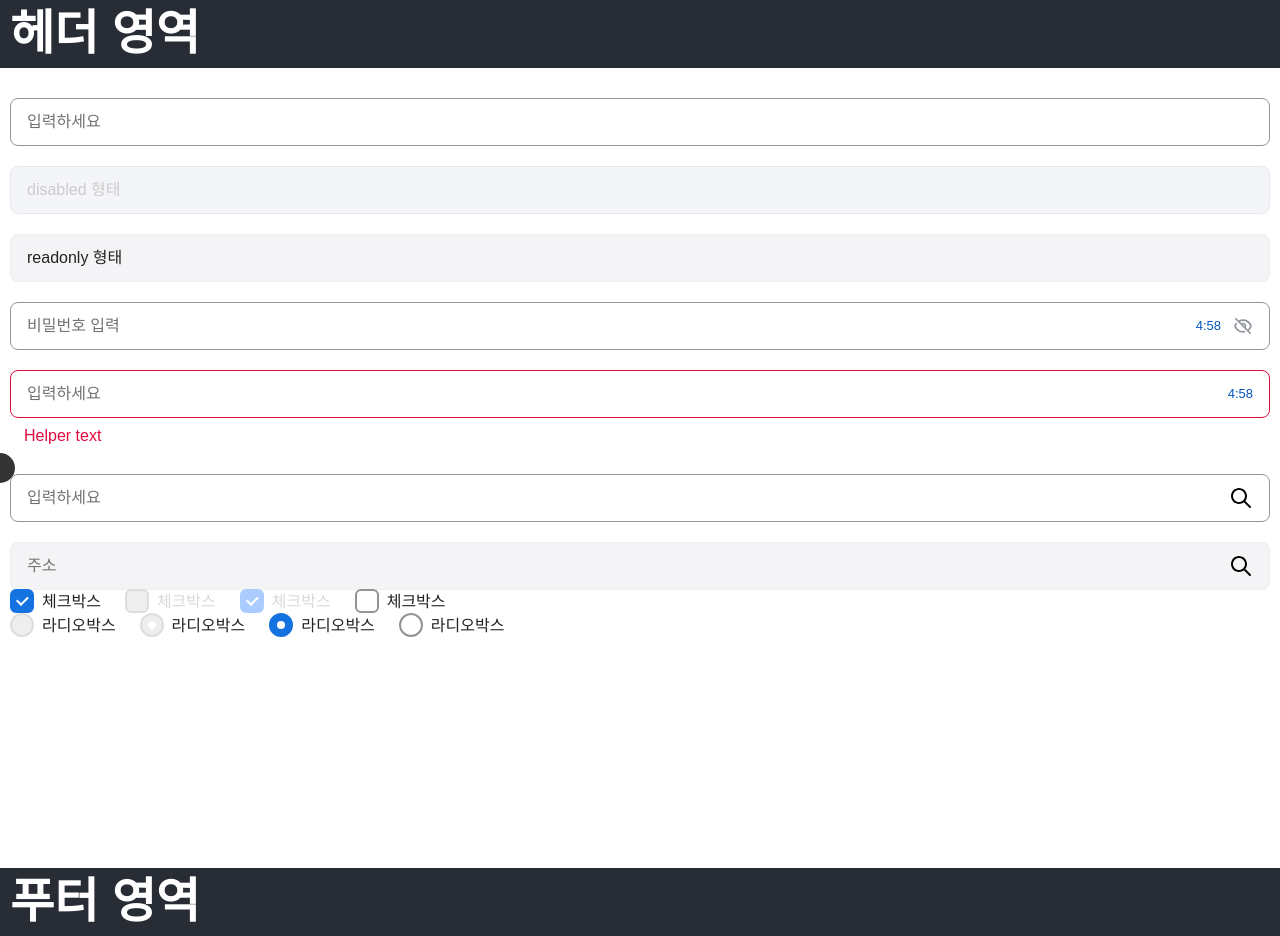
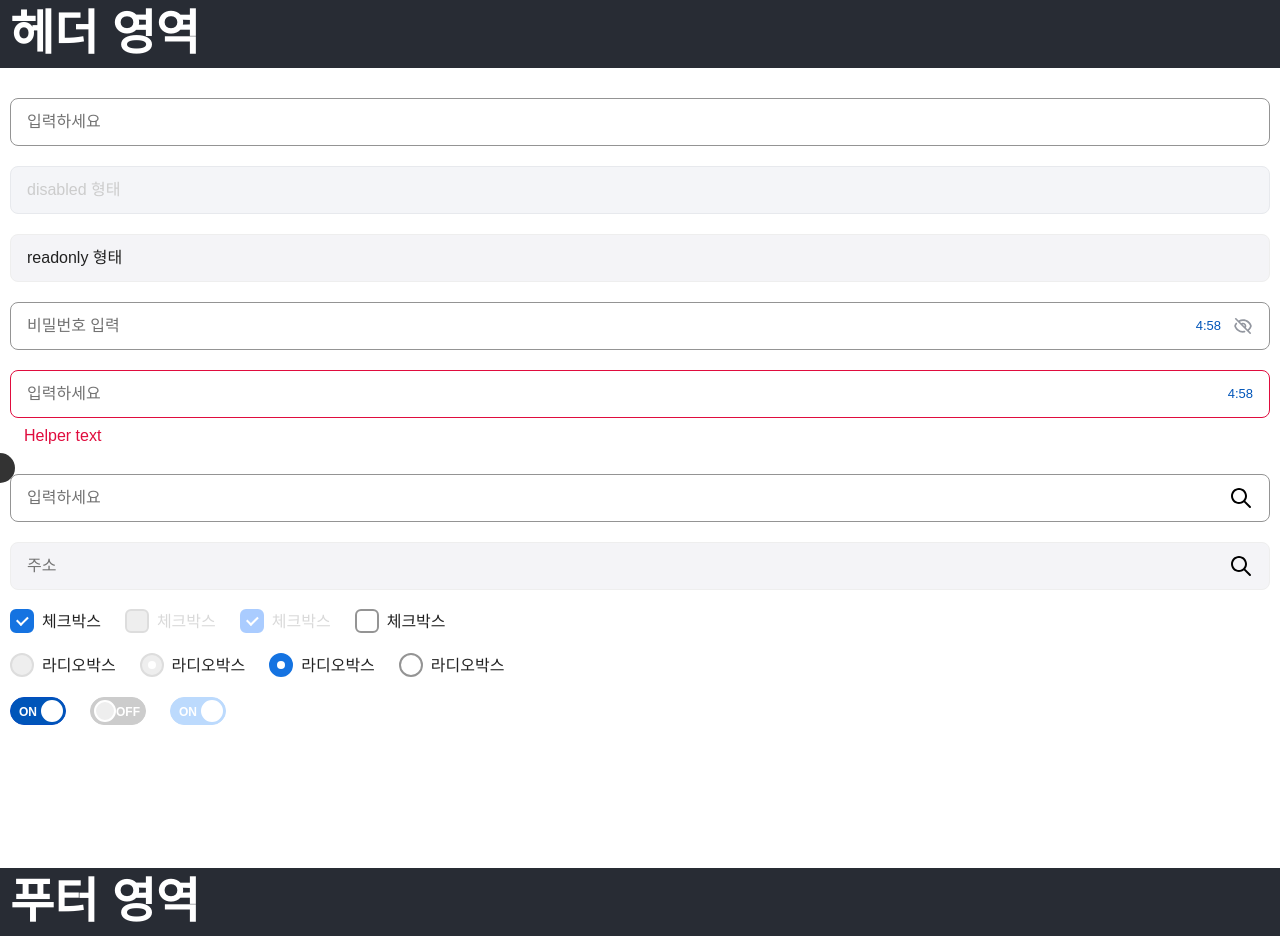
Before and after one commit to photosynthesisman/study-react, a React (Vite) app: page /components in a window 1280 px wide. Built offline with nearby package versions, Linux system fonts and the light colour scheme; a web font is replaced by a local one.

Commit message:
컴포넌트 작업 중

```diff
--- a/src/components/common/Select.tsx
+++ b/src/components/common/Select.tsx
@@ -9,17 +9,17 @@ export interface SelectProps {
   value?: string;
   checked?: boolean;
   disabled?: boolean;
+  toggle?: string;
   onChange?: (e: React.ChangeEvent<HTMLInputElement>) => void;
 }
 
-const Select: React.FC<SelectProps> = ({ label, id, type, className, name, checked, disabled, onChange, value }) => {
+const Select: React.FC<SelectProps> = ({ label, id, type, className, name, checked, disabled, onChange, value, toggle }) => {
   return (
     <label htmlFor={id} className={className}>
       <input type={type} id={id} name={name} checked={checked} value={value} disabled={disabled} onChange={onChange} />
       <i aria-hidden="true" className="lbl"></i>
-      <span>{label}</span>
+      <span className={toggle}>{label}</span>
     </label>
   );
 };
-
 export default Select;
--- a/src/pages/Components.tsx
+++ b/src/pages/Components.tsx
@@ -5,9 +5,13 @@ import Select from "../components/common/Select";
 const Components: React.FC = () => {
   const [value1, setValue1] = useState("");
   const [value2, setValue2] = useState("");
-  const [checked, setChecked] = useState(true);
-  const handleChange = (e: React.ChangeEvent<HTMLInputElement>) => {
-    setChecked(e.target.checked);
+  const [checked1, setChecked1] = useState(true);
+  const handleChange1 = (e: React.ChangeEvent<HTMLInputElement>) => {
+    setChecked1(e.target.checked);
+  };
+  const [checked2, setChecked2] = useState(true);
+  const handleChange2 = (e: React.ChangeEvent<HTMLInputElement>) => {
+    setChecked2(e.target.checked);
   };
   const [selected1, setSelected1] = useState("rdo2");
   const [selected2, setSelected2] = useState("rdo3");
@@ -22,13 +26,13 @@ const Components: React.FC = () => {
         <Input type="default" address placeholder="입력하세요" value={value2} onChange={(e) => setValue2(e.target.value)} onClear={() => setValue2("")} />
         <Input type="readonly" address placeholder="주소" />
       </div>
-      <div>
-        <Select checked={checked} type="checkbox" label="체크박스" id="check1" className="checkbox size-lg" onChange={handleChange} />
+      <div className="mt-20">
+        <Select checked={checked1} type="checkbox" label="체크박스" id="check1" className="checkbox size-lg" onChange={handleChange1} />
         <Select disabled type="checkbox" label="체크박스" id="check2" className="checkbox size-lg" />
         <Select checked disabled type="checkbox" label="체크박스" id="check3" className="checkbox size-lg" />
         <Select type="checkbox" label="체크박스" id="check4" className="checkbox size-lg" />
       </div>
-      <div>
+      <div className="mt-20">
         <Select
           disabled
           checked={selected1 === "rdo1"}
@@ -52,6 +56,19 @@ const Components: React.FC = () => {
         <Select checked={selected2 === "rdo3"} type="radio" label="라디오박스" name="rdo2" id="rdo3" className="radio" onChange={() => setSelected2("rdo3")} />
         <Select checked={selected2 === "rdo4"} type="radio" label="라디오박스" name="rdo2" id="rdo4" className="radio" onChange={() => setSelected2("rdo4")} />
       </div>
+      <div className="mt-20">
+        <Select
+          checked={checked2}
+          type="checkbox"
+          label="체크박스"
+          id="check5"
+          className="checkbox toggle-type-1"
+          onChange={handleChange2}
+          toggle="status-info"
+        />
+        <Select disabled type="checkbox" label="체크박스" id="check6" className="checkbox toggle-type-1" toggle="status-info" />
+        <Select checked disabled type="checkbox" label="체크박스" id="check7" className="checkbox toggle-type-1" toggle="status-info" />
+      </div>
     </div>
   );
 };
```
